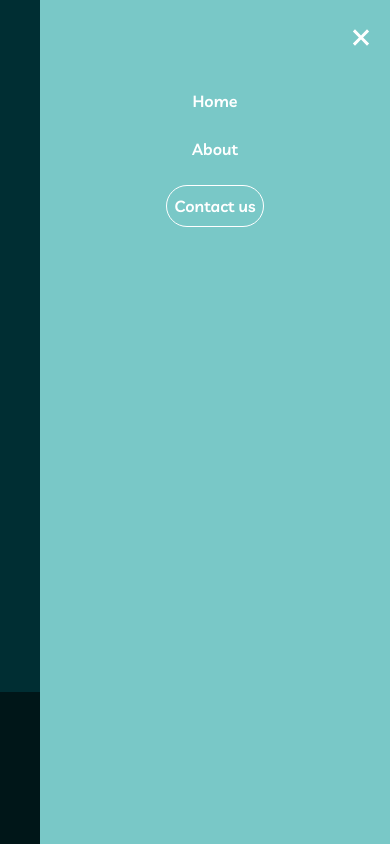
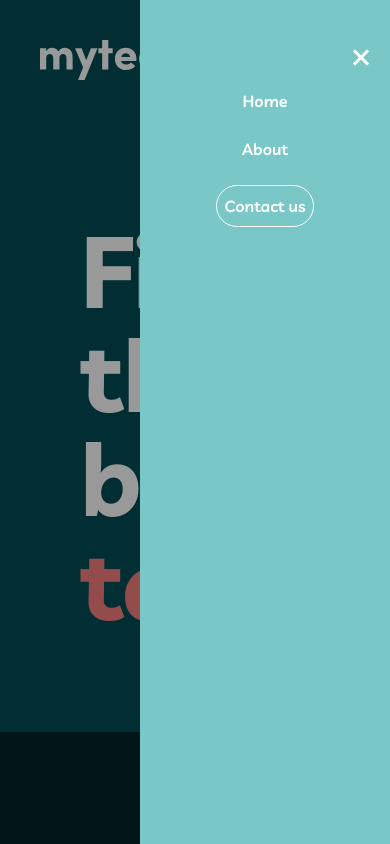
Before and after one commit to Najmaldin-ishag/My-team-multi-page-website, a React (Vite) app: page / in a window 390 px wide. Both pictures are taken after a click on the button 360 px from the left and 37 px from the top of the page. Shown: the top 844 px of the page. Built offline with nearby package versions, Linux system fonts and the light colour scheme.

Commit message:
Update NavBar.jsx

```diff
--- a/src/HeroSection/NavBar.jsx
+++ b/src/HeroSection/NavBar.jsx
@@ -4,6 +4,25 @@ import { Link } from "react-router-dom";
 
 const NavBar = () => {
   const [isOpen, setIsOpen] = useState(false);
+
+  // const [isSticky, setIsSticky] = useState(false);
+
+  // useEffect(() => {
+  //   let lastScrollY = window.scrollY;
+
+  //   const handleScroll = () => {
+  //     const currentScrollY = window.scrollY;
+
+  //     if (currentScrollY > lastScrollY && currentScrollY > 100) {
+  //       // Scrolling down
+  //       setIsSticky(true);
+  //     } else {
+  //       // Scrolling up
+  //       setIsSticky(false);
+  //     }
+
+  //     lastScrollY = currentScrollY;
+  //   };
 
   function toggleNavigation() {
     if (isOpen) {
@@ -21,11 +40,11 @@ const NavBar = () => {
       <nav className=" container flex items-center justify-between ">
         <div className="flex items-center justify-between gap-[3.5rem] ">
           <div className="flex items-center justify-between gap-5">
-            <div className="max-sm:fixed">
+            <div>
               <img src="./assets/logo.svg" alt="logo " />
             </div>
 
-            <div className="lg:hidden md:hidden max-sm:block z-70  right-5 fixed ">
+            <div className="lg:hidden md:hidden max-sm:block z-70  right-5 absolute ">
               {isOpen ? (
                 <button onClick={toggleNavigation}>
                   <img src="./assets/icon-close.svg" alt="icon" />
@@ -70,7 +89,7 @@ const NavBar = () => {
       {/* Mobile nav */}
 
       {isOpen && (
-        <div className="md:hidden lg:hidden  fixed  top-0 right-0  py-5 gap-4 items-center bg-secondary-rapture-blue  w-[350px] h-screen z-50 ">
+        <div className="md:hidden lg:hidden  absolute  top-0 right-0  py-5 gap-4 items-center bg-secondary-rapture-blue  w-[250px] h-screen z-50 ">
           <div className="translate-y-1/2 flex flex-col gap-6 items-center justify-between ">
             <Link
               onClick={handleClick}
```
